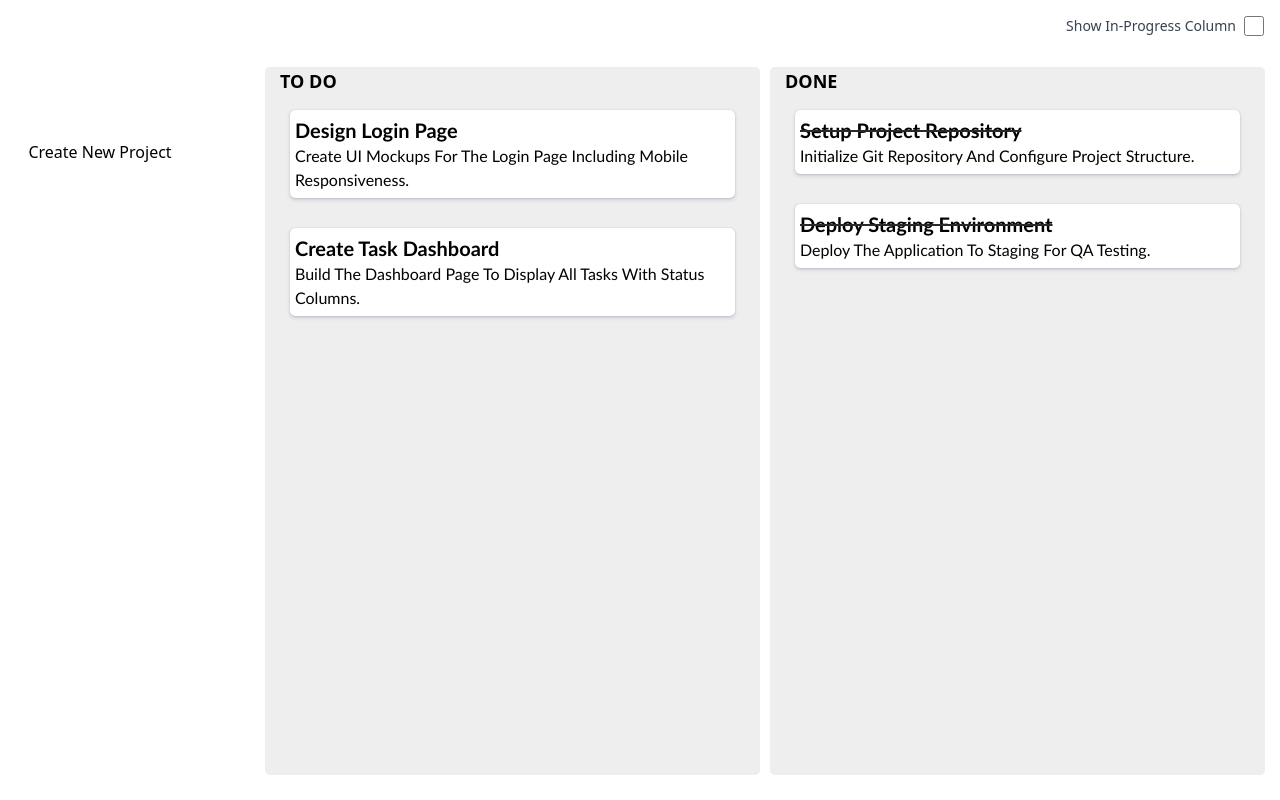
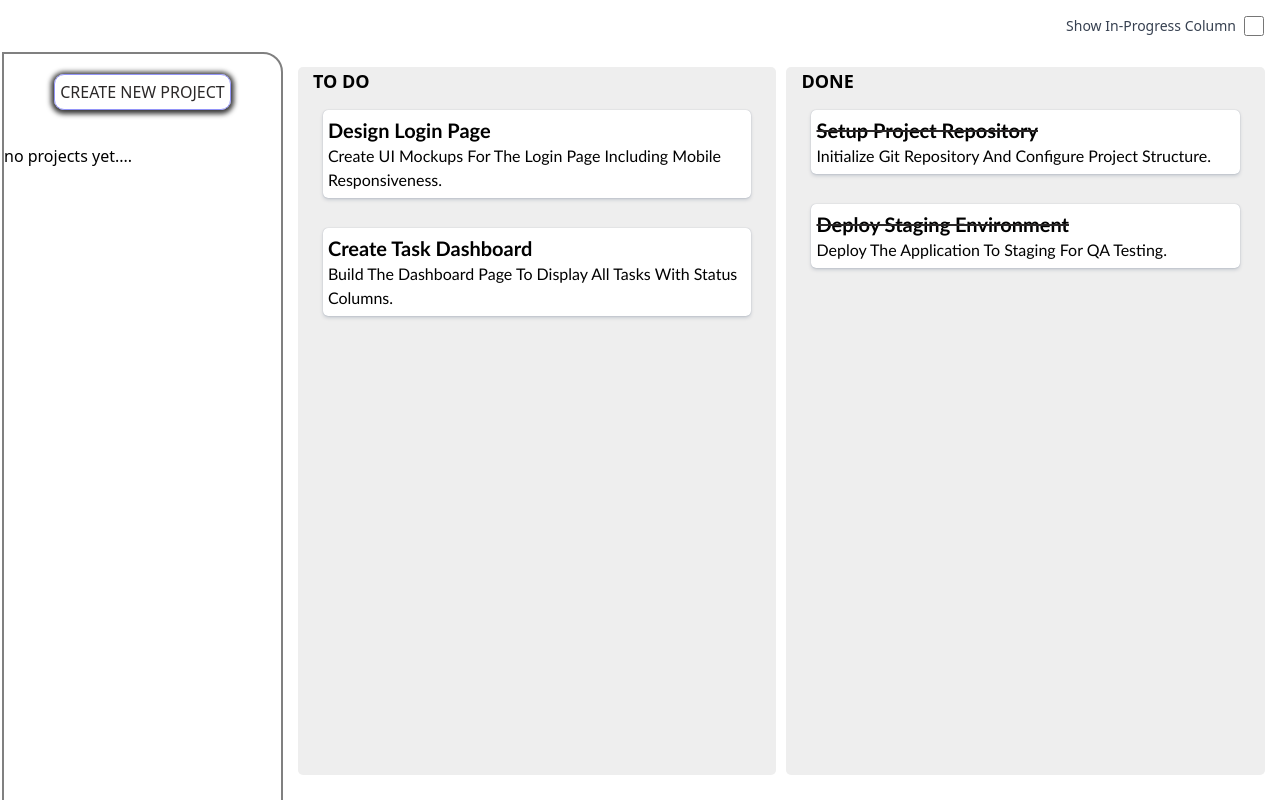
Before and after one commit to Chinmay019/Kanban-Board, a React (Vite) app: page / in a window 1280 px wide. Built offline with nearby package versions, Linux system fonts and the light colour scheme.

Commit message:
css improvements to sidebar

```diff
--- a/src/components/DataGrid.tsx
+++ b/src/components/DataGrid.tsx
@@ -17,13 +17,13 @@ interface DataGridProps {
 }
 
 interface columnData {
-    header: string,
-    id: string,
-    className : string,
-    attribute: string
+  header: string,
+  id: string,
+  className: string,
+  attribute: string
 }
 
-function DataGrid(props : DataGridProps) {
+function DataGrid(props: DataGridProps) {
   const [data, setData] = useState<taskData>({
     todo: initialData.filter((task) => task.status == Status.todo),
     inProgress: initialData.filter((task) => task.status == Status.inProgress),
@@ -32,36 +32,36 @@ function DataGrid(props : DataGridProps) {
   const initialColumns = [{
     header: "TO DO",
     id: "todoContainer",
-    className : "container flex-well",
+    className: "container flex-well",
     attribute: "todo"
   },
   {
     header: "DONE",
     id: "doneContainer",
-    className : "container flex-well",
-    attribute : "done"
+    className: "container flex-well",
+    attribute: "done"
   }];
   const allColumns = [{
     header: "TO DO",
     id: "todoContainer",
-    className : "container flex-well",
+    className: "container flex-well",
     attribute: "todo"
   },
   {
     header: "IN PROGRESS",
     id: "inProgressContainer",
-    className : "container flex-well",
-    attribute : "inProgress"
+    className: "container flex-well",
+    attribute: "inProgress"
   },
   {
     header: "DONE",
     id: "doneContainer",
-    className : "container flex-well",
+    className: "container flex-well",
     attribute: "done"
   }];
   const [columns, setColumns] = useState(initialColumns);
 
-  const calculateColumns = useEffect(() => {
+  useEffect(() => {
     if (props.showInProgress) {
       setColumns(allColumns);
     } else {
@@ -76,27 +76,12 @@ function DataGrid(props : DataGridProps) {
           return (
             <div id={`${col.id}`} className={`${col.className}`}>
               <h2 className='text-lg font-bold'>{col.header}</h2>
-              {data[col.attribute as keyof taskData]?.map((item : Task) => (
+              {data[col.attribute as keyof taskData]?.map((item: Task) => (
                 <Item task={item} />
               ))}
             </div>
           )
         })}
-        {/* <div id='todoContainer' className='container flex-well'>
-          {data.todo?.map((task) => (
-            <Item task={task} />
-          ))}
-        </div>
-        <div id='inProgressContainer' className='container flex-well'>
-          {data.inProgress?.map((task) => (
-            <Item task={task} />
-          ))}
-        </div>
-        <div id='doneContainer' className='container flex-well'>
-          {data.done?.map((task) => (
-            <Item task={task} />
-          ))}
-        </div> */}
       </div>
     </div>
   )
--- a/src/components/Item.tsx
+++ b/src/components/Item.tsx
@@ -9,10 +9,8 @@ function Item({ task }: InputProps) {
   return (
     <div className='item-card'>
       <div className="status-info">
-      {/*  <div className={`${task.status}`}>{task.status}</div>
-      </div> */}
-      <span className={`text-xl font-semibold ${task.status}`}>{task.title}</span>
-      <p>{task.description}</p>
+        <span className={`text-xl font-semibold ${task.status}`}>{task.title}</span>
+        <p>{task.description}</p>
       </div>
     </div>
   )
--- a/src/components/Sidebar.tsx
+++ b/src/components/Sidebar.tsx
@@ -2,14 +2,15 @@ import React from 'react'
 
 function Sidebar() {
   return (
-    <div className='sidebar-master'>
+    <div className='sidebar-master flex flex-col w-[300px] h-screen'>
       <div id="createProjectSection" className='create-project'>
         <button className='create-hover-ring' id='createNewProject'>
           Create New Project
         </button>
       </div>
-      <div className='sidebar-projects'>
-
+      <br></br>
+      <div className='sidebar-projects flex flex-col item-center min-h-[200px] max-h-[350px]'>
+        no projects yet....
       </div>
     </div>
   )
--- a/src/styles/style.css
+++ b/src/styles/style.css
@@ -39,24 +39,21 @@
 
 .sidebar-master {
     display: flex;
-    width: 250px;
-    min-width: 250px;
-    max-width: 300px;
     box-sizing: border-box;
-    border-radius: 5%;
+    border-top-right-radius : 20px;
+    border-bottom-right-radius : 20px;
+    border: 2px grey double;
+    margin-left: 2px;
 }
 
 .create-project {
     min-width: 0;
-    width: 200px;
     max-width: 300px;
-    display: flex;
+    display: block;
     justify-content: center;
-    height: 200px;
-
-    #createNewProject {
-
-    }
+    margin: 20px auto 10px;
+    height: auto;
+    max-height: 150px;
 }
 
 .item-card {
@@ -75,9 +72,7 @@
     font-weight: 500;
     font-family: 'Trebuchet MS', 'Lucida Sans Unicode', 'Lucida Grande', 'Lucida Sans', Arial, sans-serif;
 
-    .TODO {
-
-    }
+    .TODO {}
 
     .INPROGRESS {}
 
@@ -85,3 +80,40 @@
         text-decoration: #2b2828 line-through 2px;
     }
 }
+
+.create-hover-ring {
+    padding: 5px;
+    color: #2b2828;
+    text-decoration: none;
+    text-transform: uppercase;
+    position: relative;
+    overflow: hidden;
+    box-shadow: 0 1px 5px 3px rgba(9, 9, 9, 0.8);
+    /* background: linear-gradient(rgba(0, 0, 0, 0.8), rgba(0, 0, 0, 0.8)); */
+    border: 1px solid rgb(146, 148, 248);
+    border-radius: 10px;
+    min-width: max-content;
+    max-width: 300px;
+}
+/* .create-hover-ring:before {
+  content: "";
+  position: absolute;
+  top: 0;
+  left: -100%;
+  width: 100%;
+  height: 100%;
+  background: linear-gradient(
+    120deg,
+    transparent,
+    rgba(108, 244, 87, 0.4),
+    transparent
+  );
+  transition: all 650ms;
+} */
+.create-hover-ring:hover {
+    /* box-shadow: 0 6px 8px 12px rgba(0, 0, 0, 0.75); */
+    box-shadow: 1px 2px 20px 16px rgba(6, 0, 6, 0.65);
+}
+.create-hover-ring:hover:before {
+  left: 100%;
+}
```
